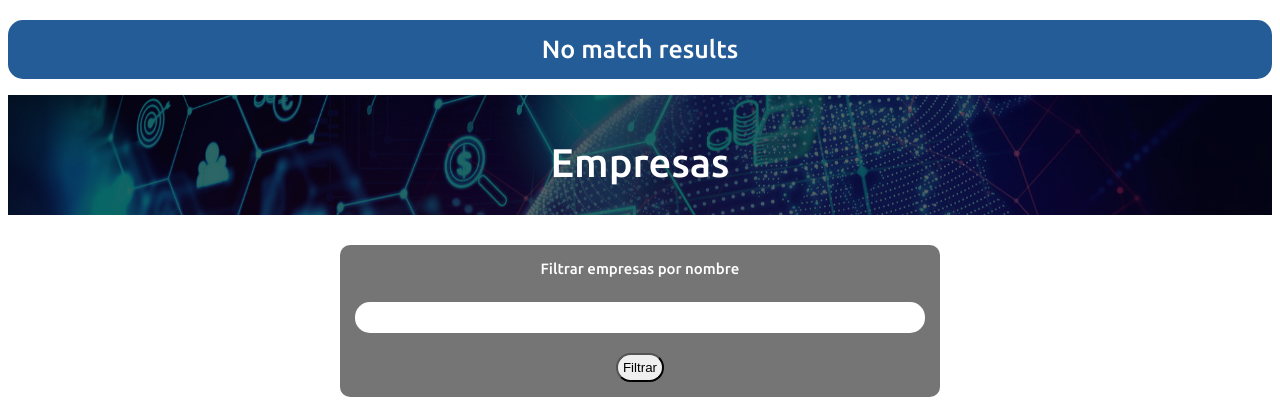
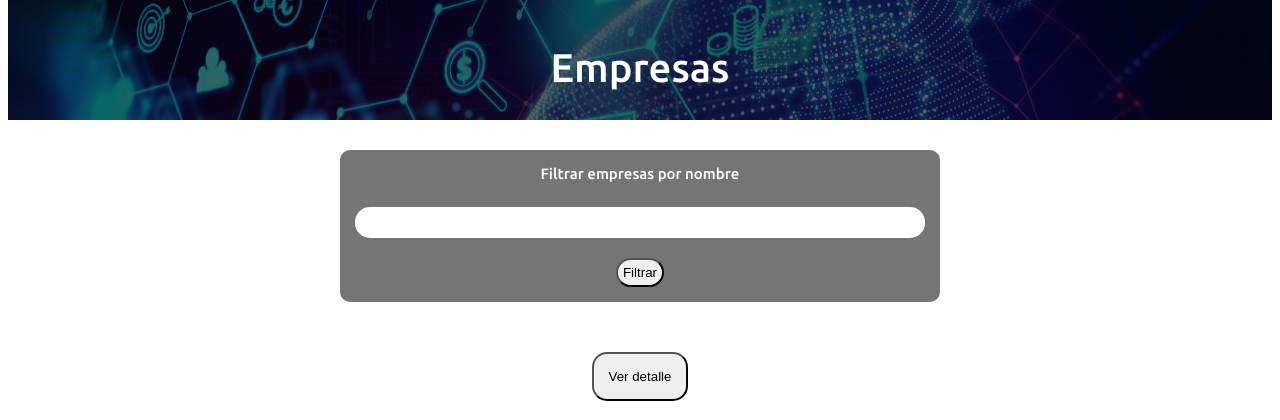
Before and after one commit to locusaa1/tpFinal_laboratorioIV, a PHP site: template Views/studentEnterpriseList.php in a window 1280 px wide. Shown: the part 353-773 px from the top of the page. Run offline with PHP 8.4, Linux system fonts and the light colour scheme; the template is opened without the code that fills it, so the values that code supplies are empty; some libraries are stand-ins or nearby versions.

Commit message:
FilterByName and studentEnterpriseList Modified

```diff
--- a/Controllers/EnterpriseController.php
+++ b/Controllers/EnterpriseController.php
@@ -63,6 +63,7 @@ class EnterpriseController
     public function FilterByName($name)
     {
         $enterpriseList = $this->enterpriseDAO->getAll();
+        $_GET['getIn'] = 1;
         $_SESSION['similarArray'] = array();
         foreach ($enterpriseList as $enterprise){
 
--- a/Views/studentEnterpriseList.php
+++ b/Views/studentEnterpriseList.php
@@ -4,26 +4,31 @@
     use Controllers\EnterpriseController as EnterpriseController;
 ?>
 <main class="">
-    <p>
-        <?php
-        if (empty($_SESSION['similarArray']))
-        {?>
-         <div class="rejectionMessaje">
-             <?php echo 'No match results'?>
-         </div>
-        <?php
-        }
-        ?>
-    </p>
+
    <section class="hello-Bg">
         <div class="hello">
             <p>Empresas</p>
         </div>
     </section>
+    <p>
+        <?php
+        if(!empty($_GET['getIn']))
+        {
+            if (empty($_SESSION['similarArray']))
+            {?>
+             <div class="rejectionMessaje">
+                 <?php echo 'No se encontraron resultados'?>
+             </div>
+            <?php
+            }
+        }
+
+        ?>
+    </p>
     <section class="filterByNameContainer">
-        <form action="<?php echo FRONT_ROOT ?>Enterprise/FilterByName" method="POST" class="filterForm">
+        <form action="<?php echo FRONT_ROOT ?>Enterprise/FilterByName" method="POST" class="filterForm" >
             <label for="name">Filtrar empresas por nombre</label>
-            <input type="text" name="name" class="inputFilter">
+            <input type="text" name="name" class="inputFilter" required>
             <button class="filterButton" type="submit">Filtrar</button>
         </form>
     </section>
@@ -36,7 +41,9 @@
                 ?>
                 <input type="radio" value="<?= $enterprise->getName()?>" name="name" required>
                 <label for="name"><?php echo $enterprise->getName()?></label><br>
-                    <?php }?>
+                    <?php }
+                    unset($_SESSION['similarArray']);
+                    ?>
                     <button class="loginButton" type="submit">Details</button>
             </form>
 
```
